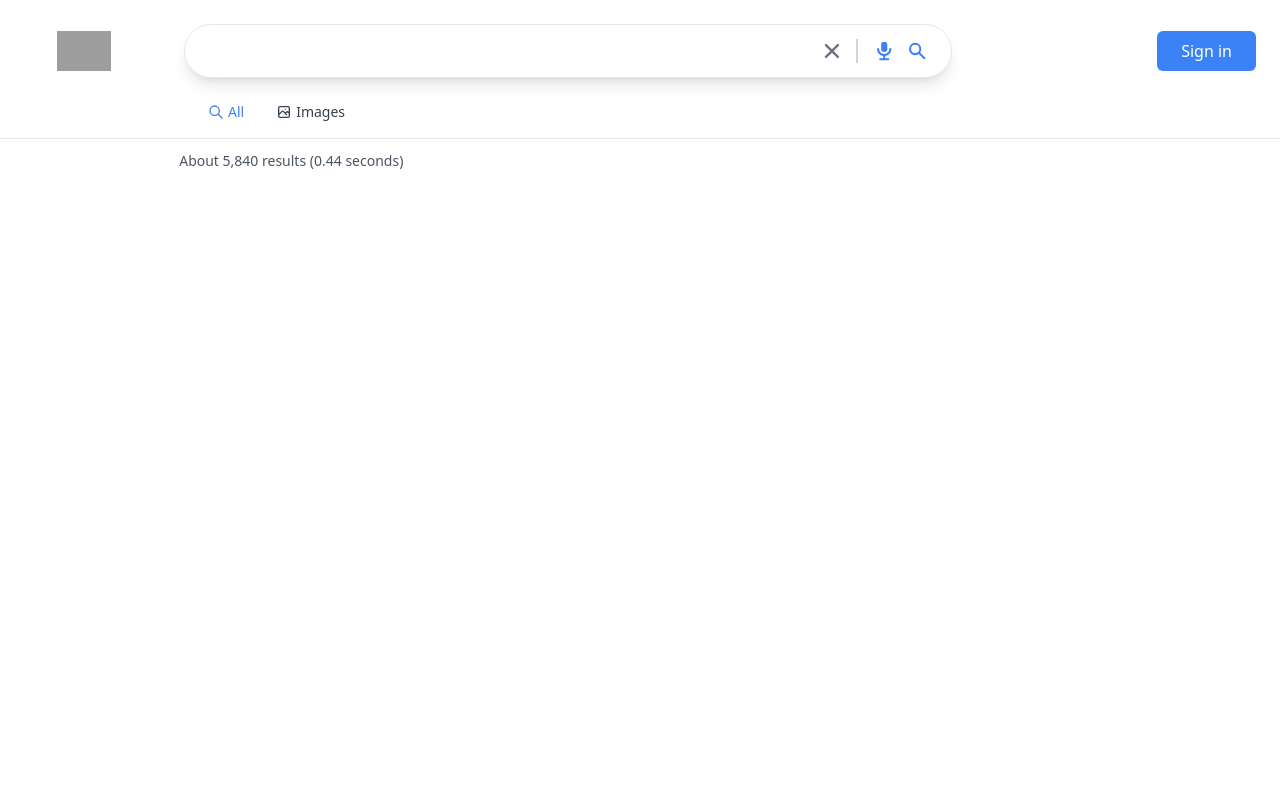
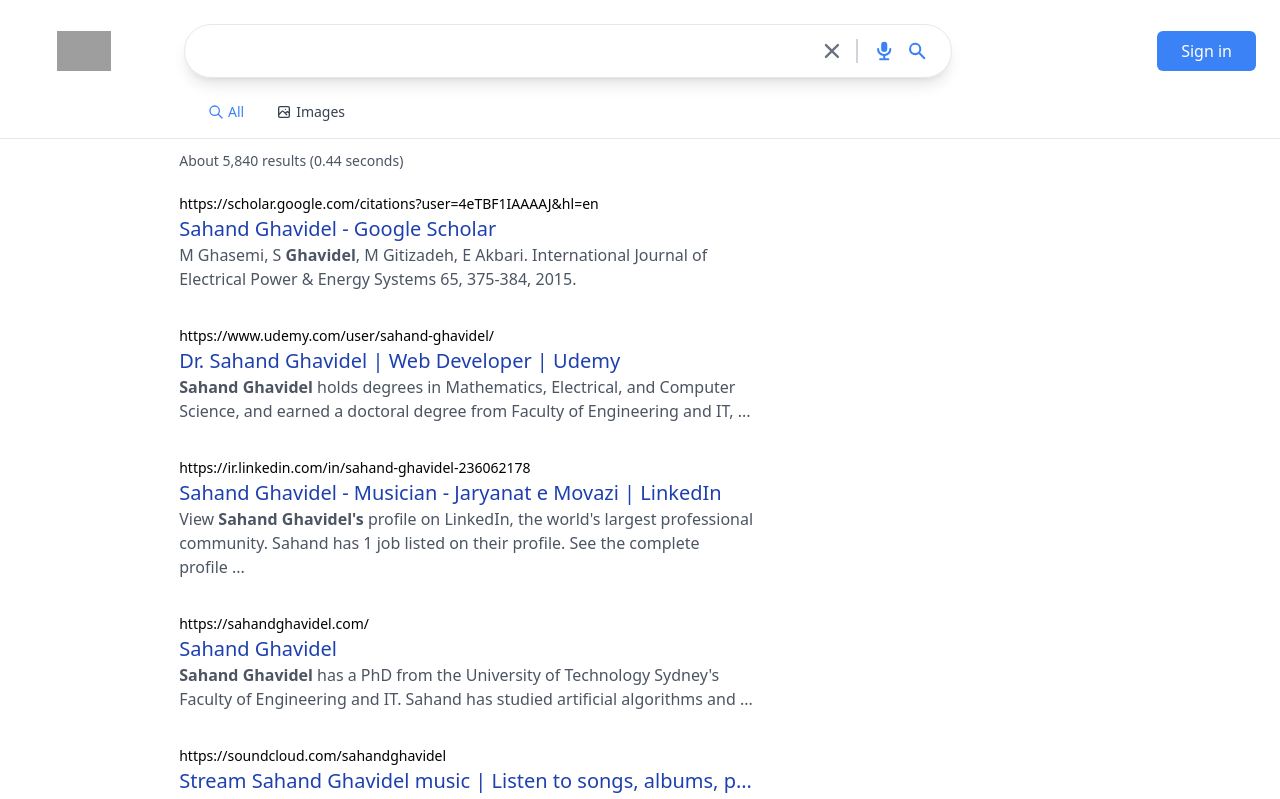
Before and after one commit to carolinanonato/google, a Next.js app: page /search in a window 1280 px wide. Shown: the top 799 px of the page. Built offline with nearby package versions, Linux system fonts and the light colour scheme; no server answers; grey boxes are pictures that could not be loaded.

Commit message:
Complete the result section + install html react parser

```diff
--- a/components/SearchResults.js
+++ b/components/SearchResults.js
@@ -1,10 +1,26 @@
 import React from 'react'
+import Parser from "html-react-parser"
 
 export default function SearchResults({ results }) {
     return (
         <div className='w-full mx-auto px-3 sm:pl-[5%] md:pl-[14%] lg:pl-[52]'>
 
             <p className='text-gray-600 text-sm mb-5 mt-3 '>About {results.searchInformation.formattedTotalResults} results ({results.searchInformation.formattedSearchTime} seconds)</p>
+
+            {results.items.map((result) => (
+                <div key={result.link} className="max-w-xl mb-8">
+                    <div className="group">
+                        <a className="text-sm truncate" href={result.link}>{result.formattedUrl}</a>
+                        <a className="group-hover:underline decoration-blue-800" href={result.link}>
+                            <h2 className="truncate text-xl font-medium text-blue-800">{result.title}</h2>
+                        </a>
+                    </div>
+                    <p className='text-gray-600'>{Parser(result.htmlSnippet)}</p>
+                </div>
+            ))}
         </div>
+
+
+
     )
 }
--- a/package.json
+++ b/package.json
@@ -10,6 +10,7 @@
   },
   "dependencies": {
     "@heroicons/react": "^1.0.6",
+    "html-react-parser": "^1.4.8",
     "next": "12.1.0",
     "next-auth": "^4.3.0",
     "react": "17.0.2",
```
Also changed, not shown: 1 other file (tests, documents, lock files or other folders).
